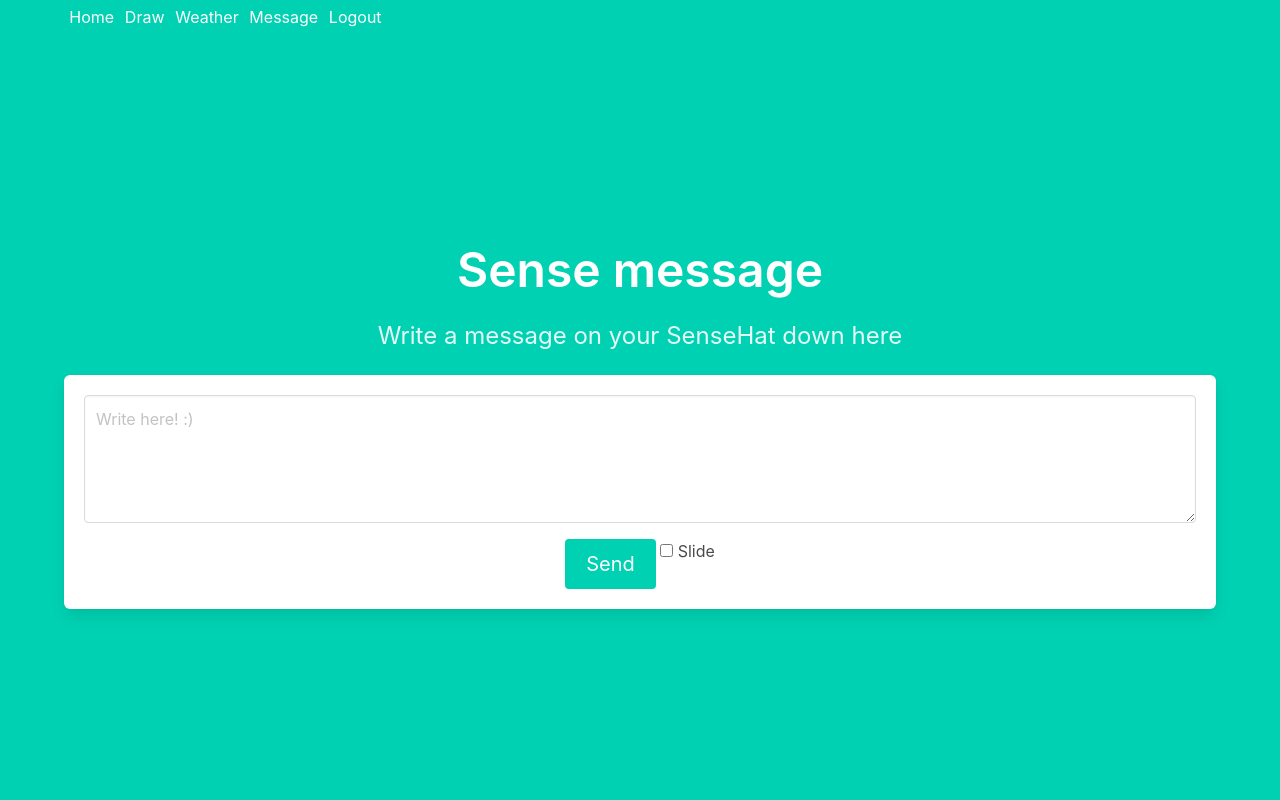
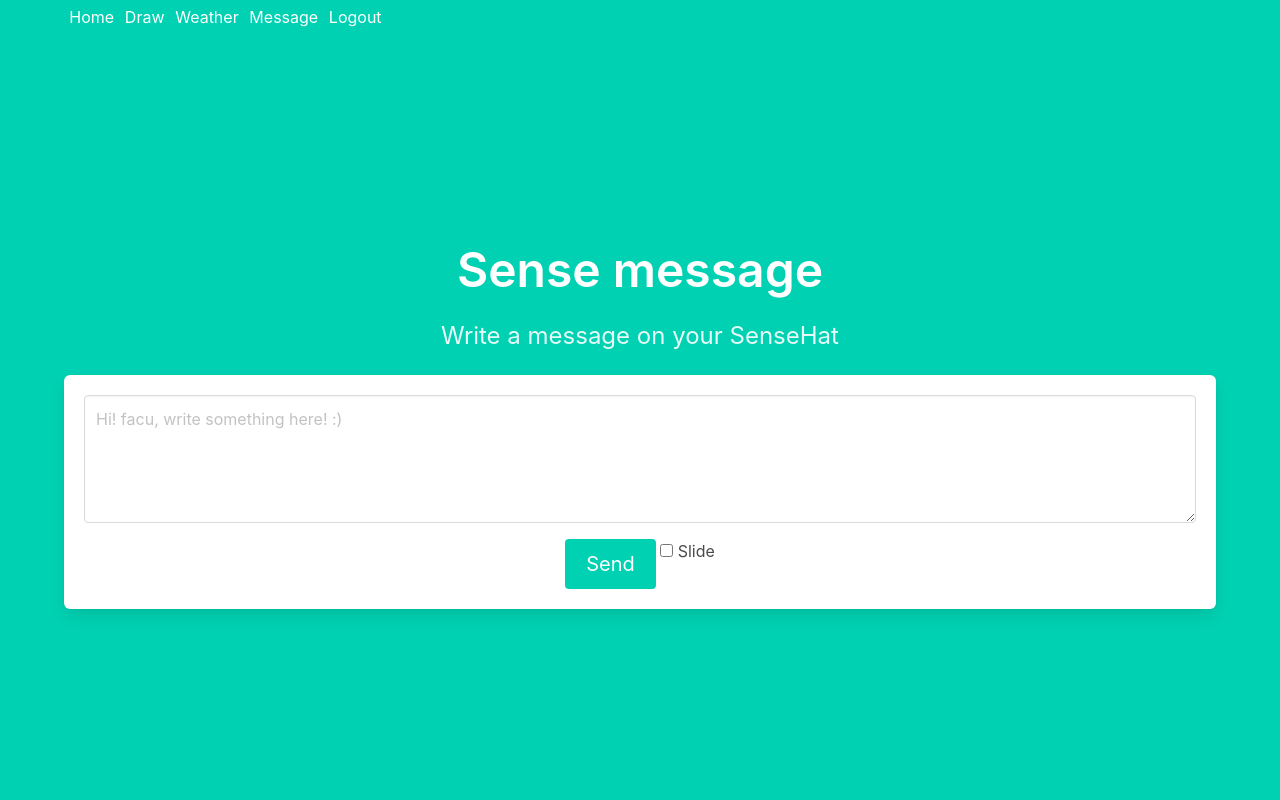
Before and after one commit to AlterFTG/sensehatProyect, a Flask app: page /message in a window 1280 px wide. Run offline with Flask 2, Linux system fonts and the light colour scheme; a user stored in the database is signed in.

Commit message:
Project done! (should inspect to code perhaps)

```diff
--- a/project/main.py
+++ b/project/main.py
@@ -1,6 +1,7 @@
 from flask import Flask, Blueprint, render_template, jsonify, request
 from flask_login import login_required, current_user
 import time
+from sense_hat import SenseHat
 
 from . import db
 
@@ -29,6 +30,9 @@ def draw():
         for x in range(len(data)):
             draw.append(colorDict[data[x]])
 
+        sense = SenseHat()
+        sense.set_pixels(draw)
+
         print(draw)
 
     return render_template('draw.html')
@@ -42,7 +46,7 @@ def weather():
     pressure = round(sense.get_pressure(), 1)
     temperature = sense.get_temperature()
     celcius = round(temperature, 1)
-    fahrenheit = 1.8 * round(temperature, 1) + 32
+    fahrenheit = round(1.8 * round(temperature, 1) + 32, 1)
     temperature = 32
 
     if temperature < 20:
@@ -60,19 +64,16 @@ def message():
     if request.method == "POST":
         text = request.form.get("text")
         slide = request.form.get("slide")
-
-        print(slide)
+        sense = SenseHat()
 
         if slide != None:
-            print("sí")
             for i in range(len(text)):
-                print("dentro dle for")
                 sense.show_letter(text[i])
                 time.sleep(1)
         elif len(text) > 1:
             sense.show_message(text)
-            print(text)
         else:
             sense.show_letter(text)
+            print(text)
 
-    return render_template('message.html')
+    return render_template('message.html', name=current_user.name)
--- a/project/templates/message.html
+++ b/project/templates/message.html
@@ -3,12 +3,12 @@
 {% block content %}
 
   <h1 class="title is-1 is-spaced">Sense message</h1>
-  <h2 class="subtitle is-4"> Write a message on your SenseHat down here</h2>
+  <h2 class="subtitle is-4">Write a message on your SenseHat</h2>
 
   <form class="box" id="textForm" name="textForm" method="post" action="#">
     <div class="field is-grouped">
       <p class="control is-expanded">
-        <textarea id="text" name="text" class="textarea mb-4" placeholder="Write here! :)" form="textForm"></textarea>
+        <textarea id="text" name="text" class="textarea mb-4" placeholder="Hi! {{ name }}, write something here! :)" form="textForm"></textarea>
         <button class="button is-primary is-medium" type="submit">Send</button>
         <label class="checkbox">
           <input type="checkbox" name="slide" value="1">
```
